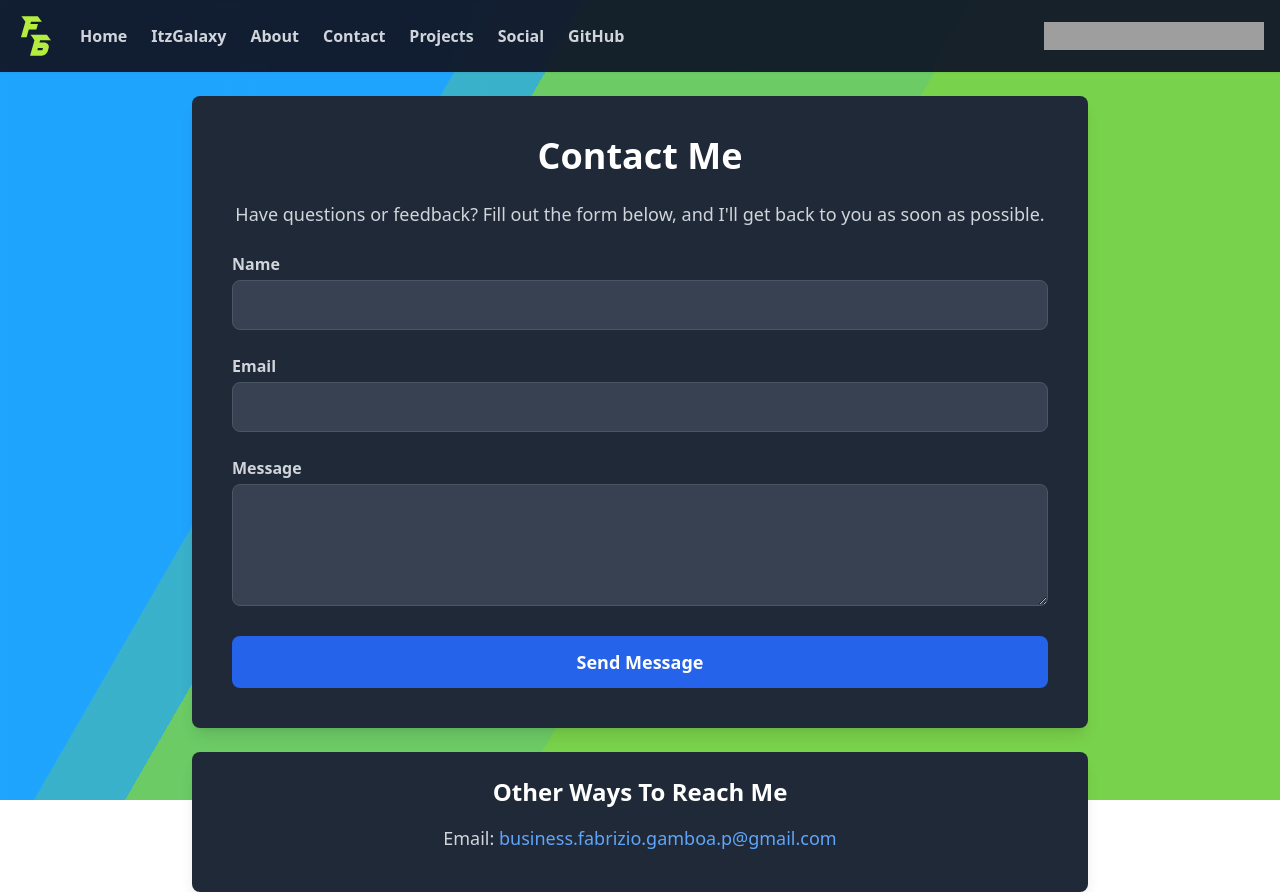
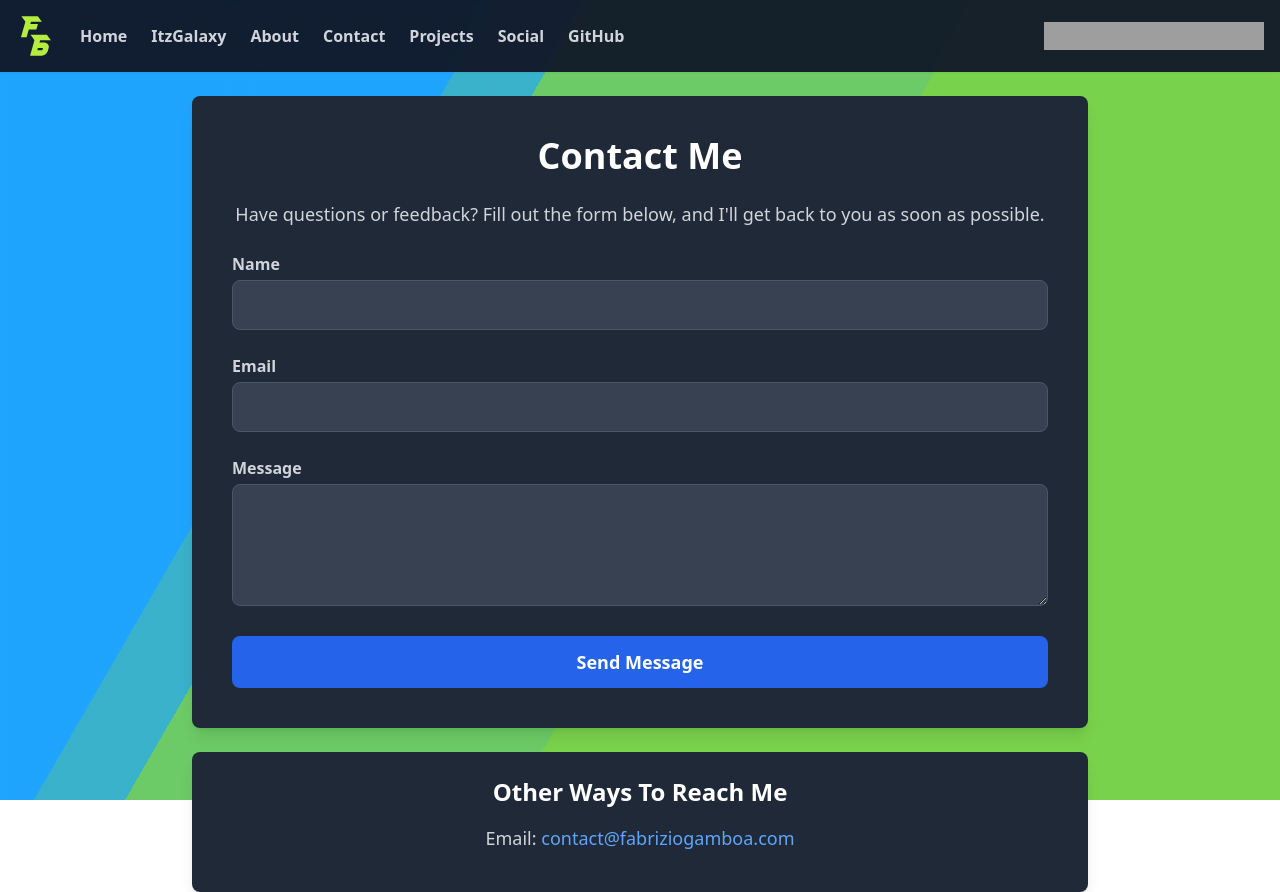
Before and after one commit to PixlGalaxy/fabriziogamboa, a React (Vite) app in the folder frontend/: page /contact in a window 1280 px wide. Built offline with nearby package versions, Linux system fonts and the light colour scheme; grey boxes are pictures that could not be loaded.

Commit message:
chore(content): update contact email address

```diff
--- a/frontend/src/pages/Contact.tsx
+++ b/frontend/src/pages/Contact.tsx
@@ -132,8 +132,8 @@ const Contact: React.FC = () => {
         <h2 className="text-2xl font-bold text-center mb-4">Other Ways To Reach Me</h2>
         <p className="text-lg text-gray-300 text-center mb-4">
           Email:{" "}
-          <a href="mailto:business.fabrizio.gamboa.p@gmail.com" className="text-blue-400 hover:underline">
-            business.fabrizio.gamboa.p@gmail.com
+          <a href="mailto:contact@fabriziogamboa.com" className="text-blue-400 hover:underline">
+            contact@fabriziogamboa.com
           </a>
         </p>
       </div>
```
